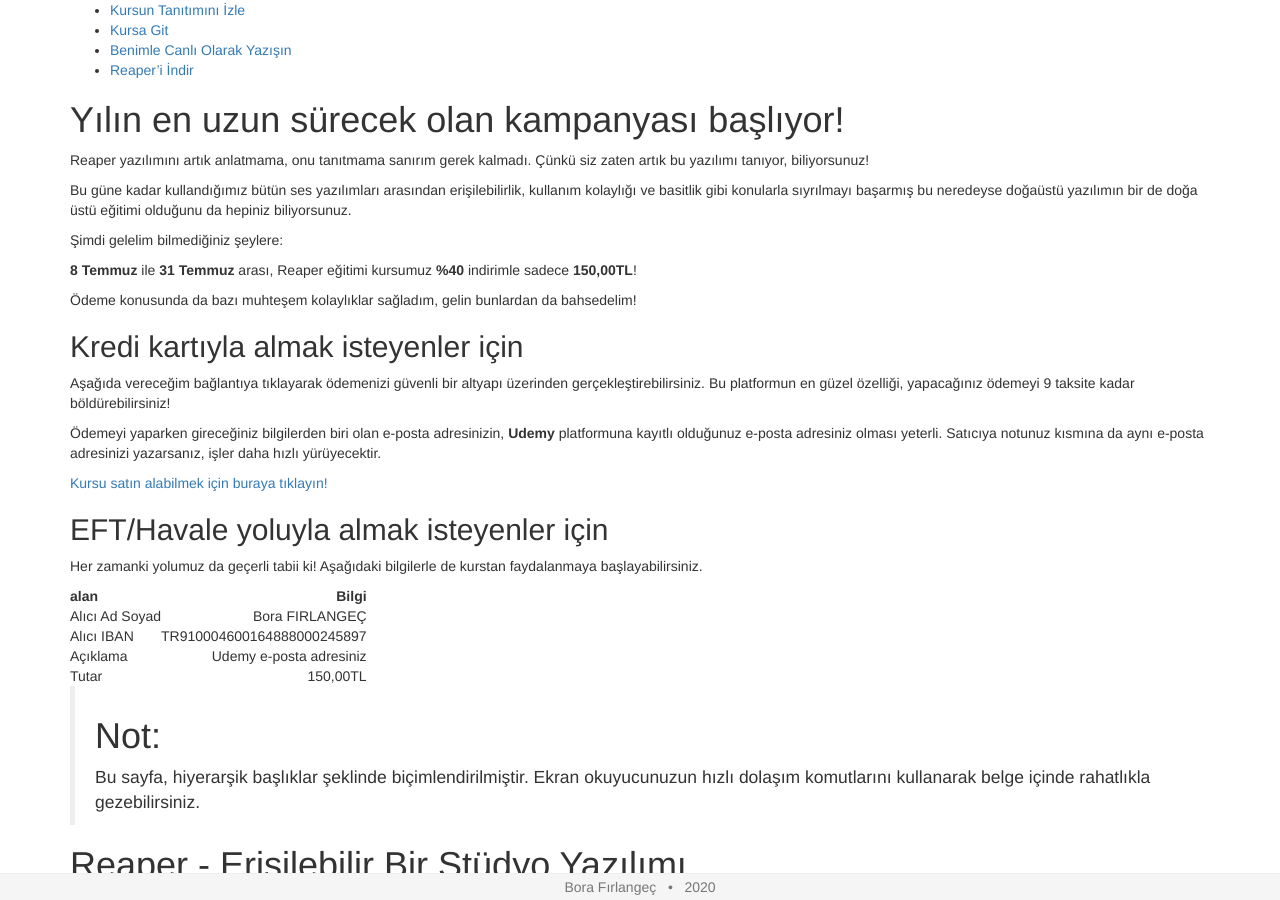
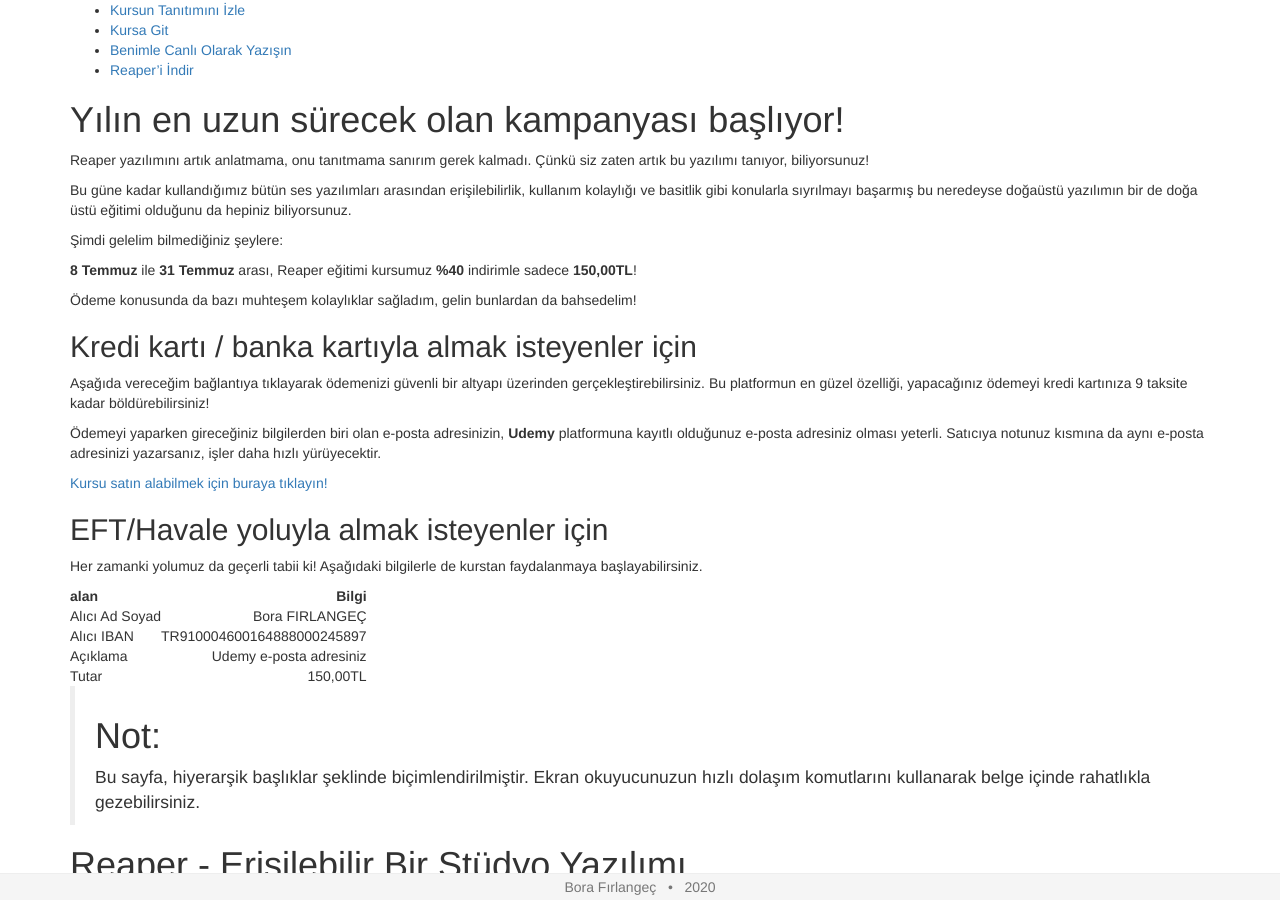
Before and after one commit to borfirbora/borfirbora.github.io, a Jekyll site: the page built from reaper.md, in a window 1280 px wide and 900 px high. Built offline with Jekyll 4.4.1, drawn with Linux system fonts in a browser that asks for light colours.

Commit message:
Update reaper.md

```diff
--- a/reaper.md
+++ b/reaper.md
@@ -21,9 +21,9 @@ Bu güne kadar kullandığımız bütün ses yazılımları arasından erişileb
 
 Ödeme konusunda da bazı muhteşem kolaylıklar sağladım, gelin bunlardan da bahsedelim!
 
-## Kredi kartıyla almak isteyenler için
+## Kredi kartı / banka kartıyla almak isteyenler için
 
-Aşağıda vereceğim bağlantıya tıklayarak ödemenizi güvenli bir altyapı üzerinden gerçekleştirebilirsiniz. Bu platformun en güzel özelliği, yapacağınız  ödemeyi 9 taksite kadar böldürebilirsiniz!
+Aşağıda vereceğim bağlantıya tıklayarak ödemenizi güvenli bir altyapı üzerinden gerçekleştirebilirsiniz. Bu platformun en güzel özelliği, yapacağınız  ödemeyi kredi kartınıza 9 taksite kadar böldürebilirsiniz!
 
 Ödemeyi yaparken gireceğiniz bilgilerden biri olan e-posta adresinizin, **Udemy** platformuna kayıtlı olduğunuz e-posta adresiniz olması yeterli. Satıcıya notunuz kısmına da  aynı e-posta adresinizi yazarsanız, işler daha hızlı yürüyecektir.
 
```
